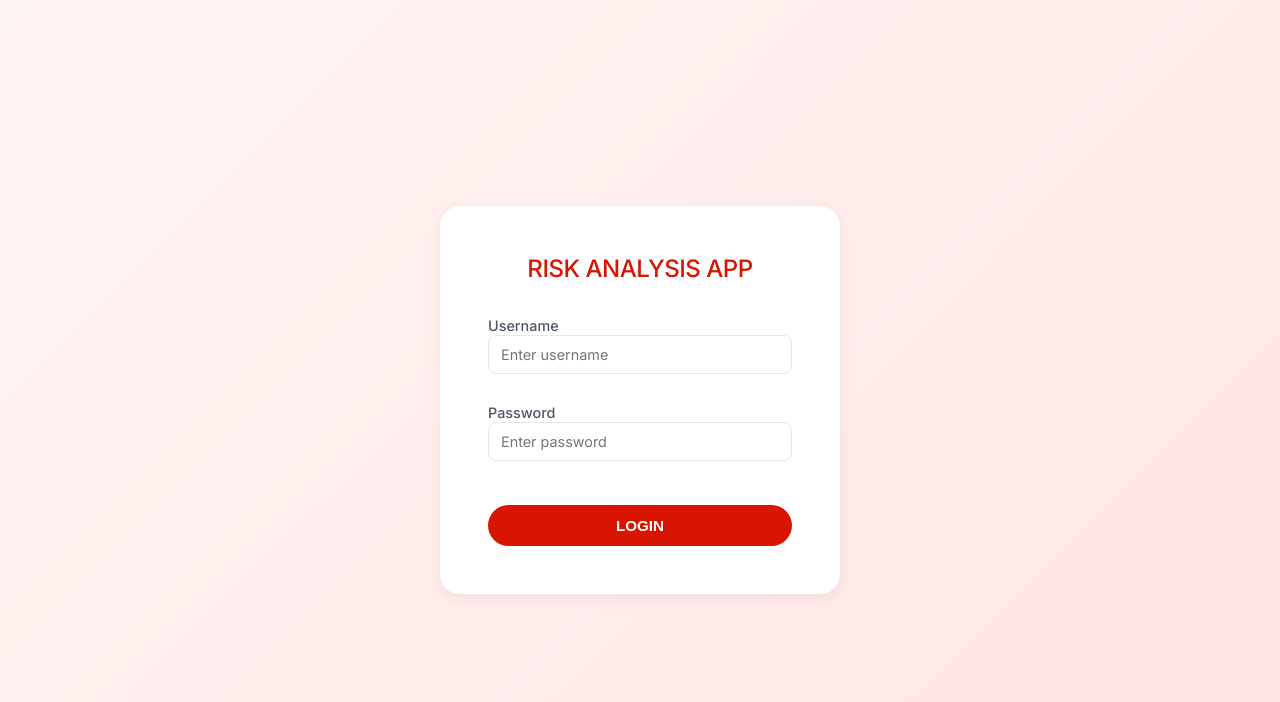
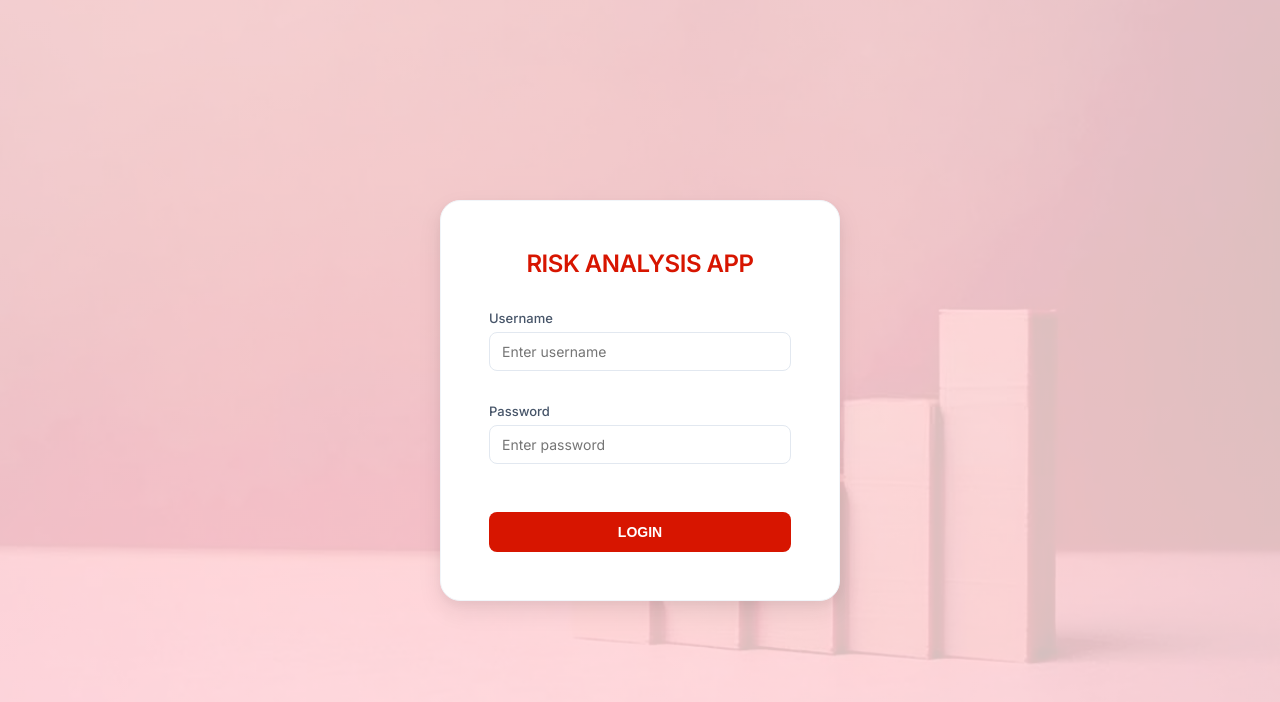
Before and after one commit to Anandarup2101/risk-frontend, a React (Create React App) app: page /login in a window 1280 px wide. Shown: the top 702 px of the page. Built offline with nearby package versions, Linux system fonts and the light colour scheme.

Commit message:
login background

```diff
--- a/src/pages/LoginPage.css
+++ b/src/pages/LoginPage.css
@@ -1,32 +1,122 @@
+/* -----------------------------
+   LOGIN PAGE CONTAINER
+----------------------------- */
+
 .login-container {
   min-height: 100vh;
   display: flex;
   align-items: center;
   justify-content: center;
-  background: linear-gradient(135deg, #FFF5F3 0%, #FFE5E5 100%);
+
+  /* Background Image + Overlay */
+  background:
+    linear-gradient(rgba(255, 255, 255, 0.75), rgba(255, 255, 255, 0.75)),
+    url('../assets/background.png');
+
+  background-size: cover;
+  background-position: center;
+  background-repeat: no-repeat;
 }
 
+/* -----------------------------
+   LOGIN CARD
+----------------------------- */
+
 .login-card {
-  background: white;
+  background: #ffffff;
   padding: 48px;
   border-radius: 20px;
   width: 100%;
   max-width: 400px;
-  box-shadow: 0 4px 16px rgba(0, 0, 0, 0.06);
+
+  box-shadow:
+    0 10px 25px rgba(0, 0, 0, 0.08),
+    0 4px 10px rgba(0, 0, 0, 0.04);
+
+  border: 1px solid #f1f5f9;
 }
+
+/* -----------------------------
+   TITLE
+----------------------------- */
 
 .login-title {
   text-align: center;
   margin-bottom: 32px;
-  color: #D71500;
+  color: #D71500; /* JNJ Red */
   font-size: 24px;
+  font-weight: 600;
   letter-spacing: -0.02em;
 }
+
+/* -----------------------------
+   FORM
+----------------------------- */
+
+.form-group {
+  margin-bottom: 20px;
+}
+
+.form-group label {
+  display: block;
+  margin-bottom: 6px;
+  font-size: 13px;
+  color: #475569;
+  font-weight: 500;
+}
+
+/* INPUT */
+
+.form-input {
+  width: 100%;
+  padding: 10px 12px;
+  border: 1px solid #e2e8f0;
+  border-radius: 8px;
+
+  font-size: 14px;
+  outline: none;
+
+  transition: all 0.2s ease;
+}
+
+.form-input:focus {
+  border-color: #D71500;
+  box-shadow: 0 0 0 2px rgba(215, 21, 0, 0.1);
+}
+
+/* -----------------------------
+   BUTTON
+----------------------------- */
 
 .login-btn {
   width: 100%;
   margin-top: 16px;
+  padding: 12px;
+
+  background-color: #D71500;
+  color: white;
+  border: none;
+  border-radius: 8px;
+
+  font-weight: 600;
+  font-size: 14px;
+  cursor: pointer;
+
+  transition: all 0.2s ease;
 }
+
+.login-btn:hover {
+  background-color: #b91300;
+}
+
+.login-btn:disabled {
+  background-color: #fca5a5;
+  cursor: not-allowed;
+}
+
+/* -----------------------------
+   ERROR MESSAGE
+----------------------------- */
 
 .error-message {
   color: #D71500;
@@ -34,3 +124,18 @@
   margin-bottom: 12px;
   text-align: center;
 }
+
+/* -----------------------------
+   RESPONSIVE
+----------------------------- */
+
+@media (max-width: 480px) {
+  .login-card {
+    padding: 32px 24px;
+    border-radius: 16px;
+  }
+
+  .login-title {
+    font-size: 20px;
+  }
+}
```
Also changed, not shown: src/assets/background.png (added).
